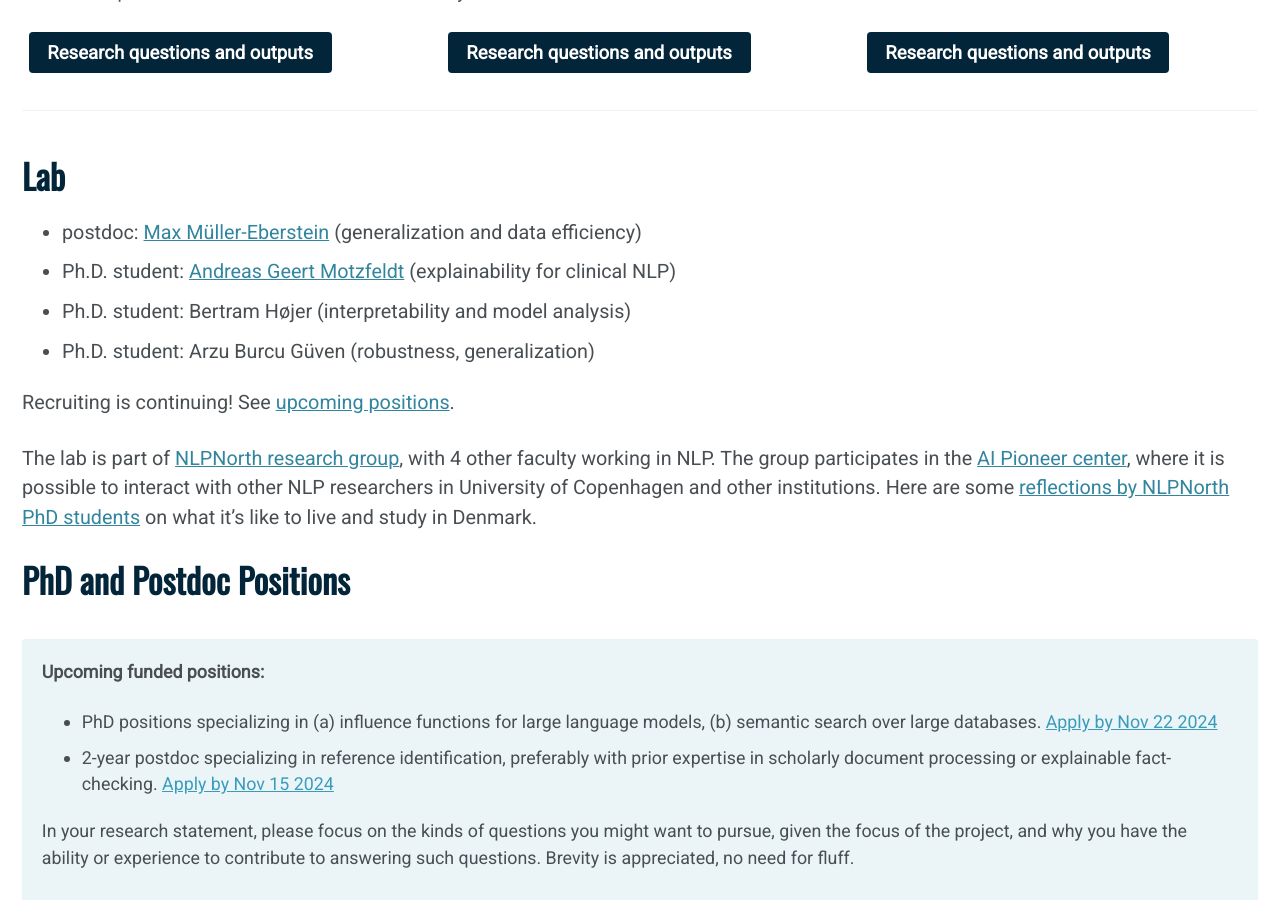
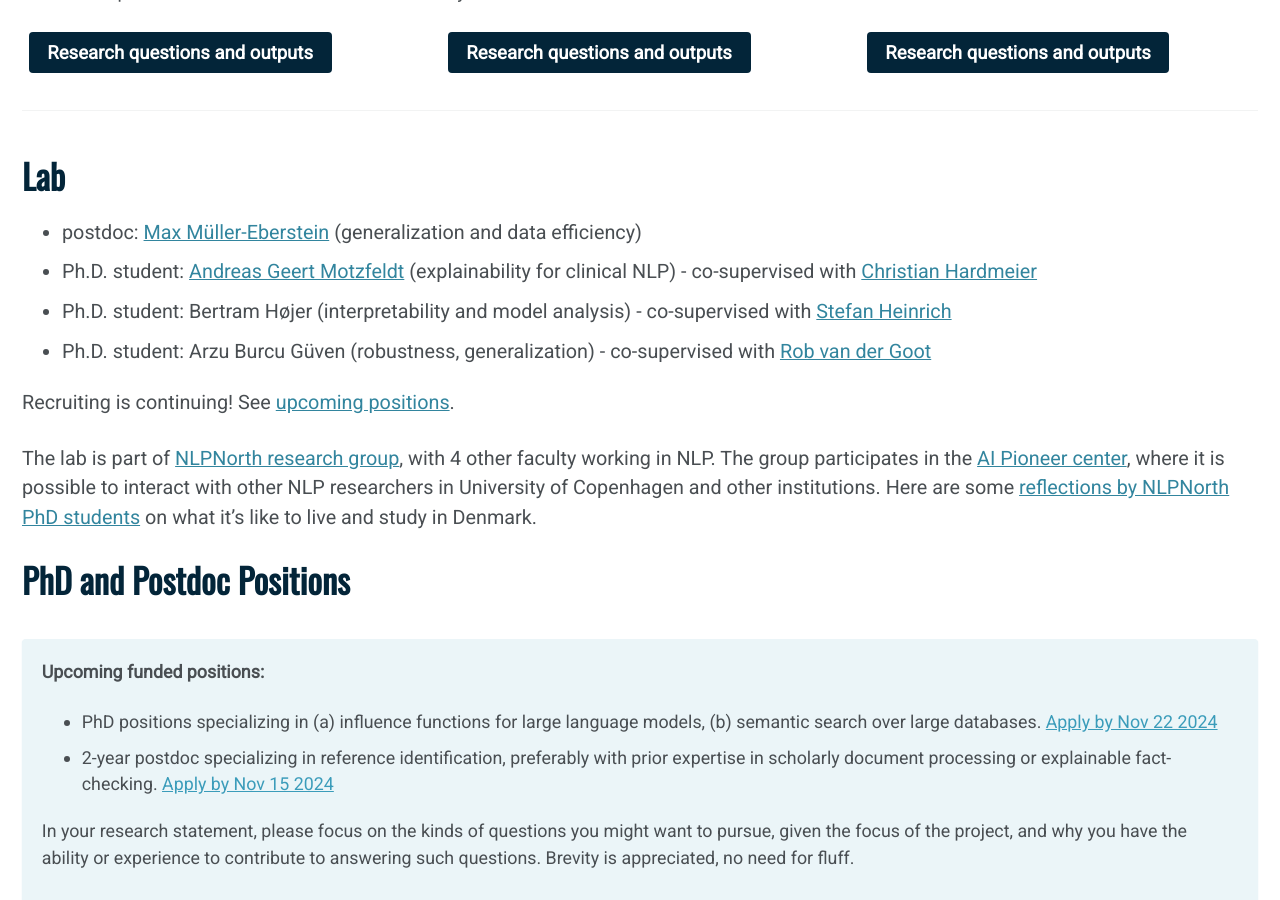
Before and after one commit to annargrs/annargrs.github.io, a Jekyll site: the page built from _pages/lab.md, in a window 1280 px wide and 900 px high, scrolled down 777 px. Built offline with Jekyll 4.4.1, drawn with Linux system fonts in a browser that asks for light colours; cached includes are drawn as plain includes; nearby versions of some CDN libraries; emoji names are drawn with the system emoji font.

Commit message:
cosupervision

```diff
--- a/_pages/lab.md
+++ b/_pages/lab.md
@@ -77,9 +77,9 @@ Some relevant past work:
 # Lab
 
 - postdoc: [Max Müller-Eberstein](https://mxij.me/) (generalization and data efficiency)
-- Ph.D. student: [Andreas Geert Motzfeldt](https://scholar.google.com/citations?user=exKjb8YAAAAJ&hl=en&oi=ao) (explainability for clinical NLP)
-- Ph.D. student: Bertram Højer (interpretability and model analysis)
-- Ph.D. student: Arzu Burcu Güven (robustness, generalization)
+- Ph.D. student: [Andreas Geert Motzfeldt](https://scholar.google.com/citations?user=exKjb8YAAAAJ&hl=en&oi=ao) (explainability for clinical NLP) - co-supervised with [Christian Hardmeier](https://christianhardmeier.rax.ch/)
+- Ph.D. student: Bertram Højer (interpretability and model analysis) - co-supervised with [Stefan Heinrich](https://stefanheinrich.net/)
+- Ph.D. student: Arzu Burcu Güven (robustness, generalization) - co-supervised with [Rob van der Goot](https://robvanderg.github.io/)
 
 Recruiting is continuing! See [upcoming positions](#phd-and-postdoc-positions).
 
```
